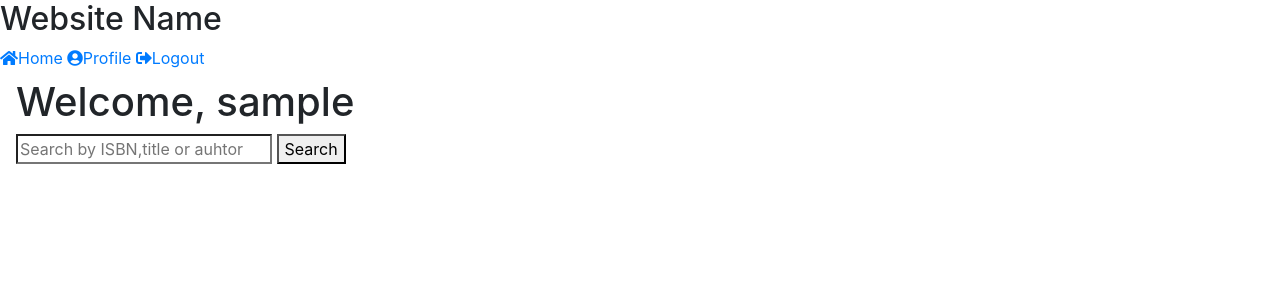
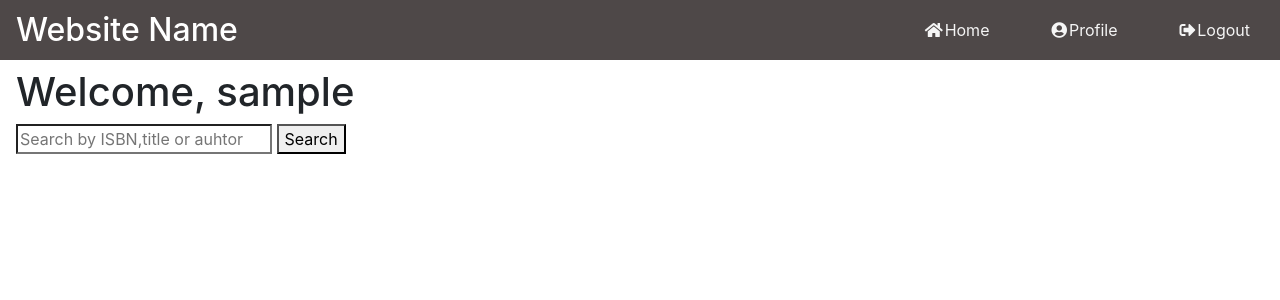
Before and after one commit to chinmay81098/Book-Review-App, a Flask app: page /home in a window 1280 px wide. Shown: the top 300 px of the page. Run offline with Flask 2, Linux system fonts and the light colour scheme; the visitor is signed in with stand-in values (Sample User, id 1); some libraries are stand-ins or nearby versions.

Commit message:
imporved styling of elements

```diff
--- a/static/base.css
+++ b/static/base.css
@@ -9,10 +9,11 @@
  aside {
     float: right;
     width: 30%;
-    border: solid black 2px;
-    padding: 10px;
+    padding: 20px;
     margin: 10px 25px;
     height: 350px;
+    box-shadow: 0 4px 8px 0 rgba(0, 0, 0, 0.2), 0 6px 20px 0 rgba(0, 0, 0, 0.19);
+    border-radius: 10px;
  }
 
  section{
--- a/static/main.css
+++ b/static/main.css
@@ -1,32 +1,3 @@
-/*body {
- height: 100%;
- width: 100%;
-}
-
-.section {
-    text-align: center;
-    margin-top: 60px;
-}
-
-.search-bar {
-    margin-top:30px;
-    width: 100%;
-}
-
-.results {
-    width: 50%;
-    margin: 0 auto;
-    margin-top: 20px;
-}
-
-#book-page {
-    margin: 25px 75px;
-}
-
-#ratings {
-    display: flex;
-    padding: 5px;
-}*/
 
 .content {
     padding: 0.5rem 1rem;
@@ -47,3 +18,50 @@
     margin: 10px;
     padding: 20px;
 }
+
+.navtop {
+        width: 100%;
+        height: 60px;
+        border: 0;
+        background: #4e4848;
+}
+.navtop nav {
+    display: flex;
+    margin: 0 auto;
+    height: 100%;
+    width: 100%;
+}
+nav h2, nav a {
+    display: inline-flex;
+    color: white;
+    align-items: center;
+}
+nav h2 {
+    flex: 1;
+    margin: 0;
+    padding: 0;
+    margin-left: 1rem;
+}
+nav {
+    display: inline;
+}
+nav a {
+    text-decoration: none;
+    color: whitesmoke;
+    padding: 0 30px;
+}
+nav a:hover{
+    color: rgb(238, 232, 232);
+    text-decoration: none;
+}
+nav a i {
+    padding: 0 2px;
+}
+.results li {
+    list-style: none;
+}
+footer {
+    border-top: solid black 1px;
+    text-align: center;
+    padding-top: 15px;
+ }
```
